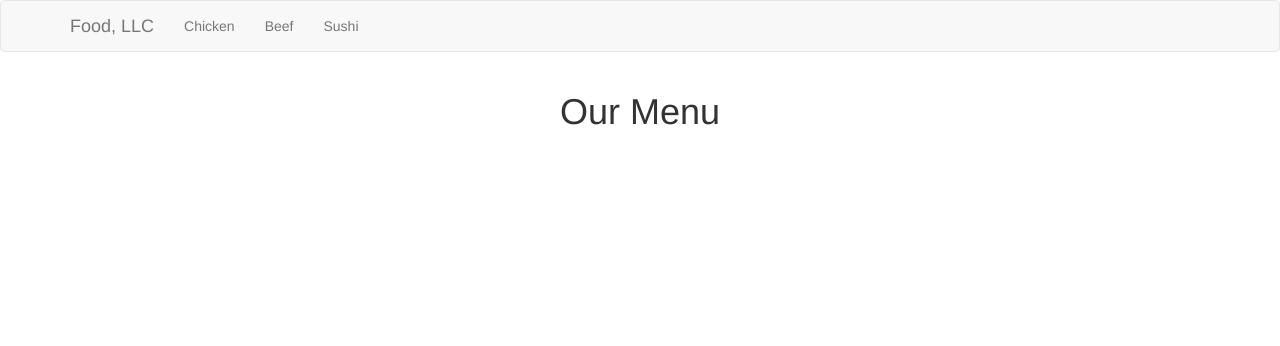
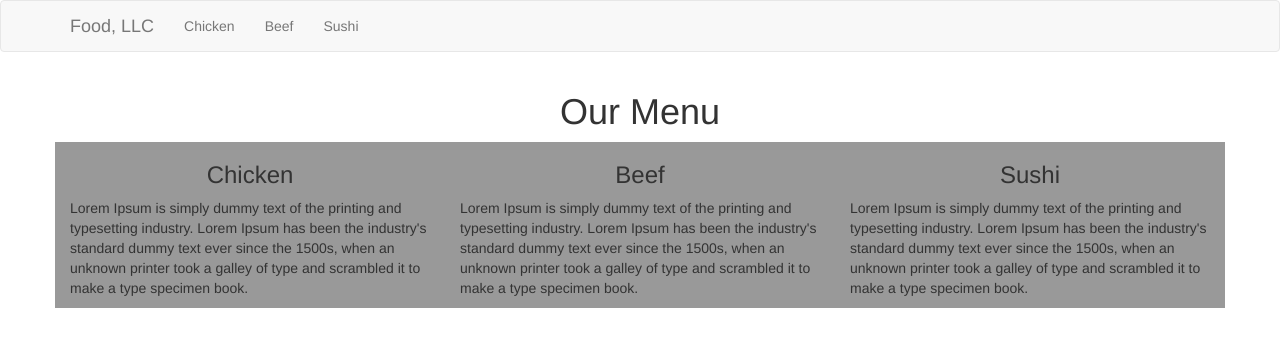
Before and after one commit to raruCg/coursera-webDev, a plain HTML site: page module3-solution/index.html in a window 1280 px wide. Drawn offline with nearby package versions, Linux system fonts and the light colour scheme; files that its build step writes are made by us from their sources.

Commit message:
module 3 final

```diff
--- /dev/null
+++ b/module3-solution/css/styles.css
@@ -0,0 +1,4 @@
+.box{
+    background-color: #999999;
+
+}
--- a/module3-solution/index.html
+++ b/module3-solution/index.html
@@ -1,12 +1,15 @@
 <!DOCTYPE html>
 <html lang="en">
   <head>
-    <meta charset="UTF-8">
-    <meta name="viewport" content="width=device-width, initial-scale=1.0">
+    <meta charset="UTF-8" />
+    <meta name="viewport" content="width=device-width, initial-scale=1.0" />
     <title>Module 3 Solution</title>
-    <link rel="stylesheet" href="css/styles.css">
+    <link rel="stylesheet" href="css/styles.css" />
     <!-- Add Bootstrap CSS -->
-    <link href="https://maxcdn.bootstrapcdn.com/bootstrap/3.3.7/css/bootstrap.min.css" rel="stylesheet">
+    <link
+      href="https://maxcdn.bootstrapcdn.com/bootstrap/3.3.7/css/bootstrap.min.css"
+      rel="stylesheet"
+    />
   </head>
   <body>
     <!-- Navbar -->
@@ -15,7 +18,12 @@
         <div class="navbar-header">
           <a class="navbar-brand" href="#">Food, LLC</a>
           <!-- Mobile Menu Button (Optional) -->
-                <button type="button" class="navbar-toggle" data-toggle="collapse" data-target="#mobile-menu">
+          <button
+            type="button"
+            class="navbar-toggle"
+            data-toggle="collapse"
+            data-target="#mobile-menu"
+          >
             <span class="icon-bar"></span>
             <span class="icon-bar"></span>
             <span class="icon-bar"></span>
@@ -39,7 +47,35 @@
 
     <!-- Main Section -->
     <section class="container">
-        <!-- Content goes here (add sections, content, and links as needed) -->
+      <div class="row">
+        <div class="col-md-4 col-sm-6 col-xs-12 box mb-4">
+          <h3 class="text-center">Chicken</h3>
+          <p>
+            Lorem Ipsum is simply dummy text of the printing and typesetting
+            industry. Lorem Ipsum has been the industry's standard dummy text
+            ever since the 1500s, when an unknown printer took a galley of type
+            and scrambled it to make a type specimen book.
+          </p>
+        </div>
+        <div class="col-md-4 col-sm-6 col-xs-12 box mb-4">
+          <h3 class="text-center">Beef</h3>
+          <p>
+            Lorem Ipsum is simply dummy text of the printing and typesetting
+            industry. Lorem Ipsum has been the industry's standard dummy text
+            ever since the 1500s, when an unknown printer took a galley of type
+            and scrambled it to make a type specimen book.
+          </p>
+        </div>
+        <div class="col-md-4 col-sm-12 col-xs-12 box">
+          <h3 class="text-center">Sushi</h3>
+          <p>
+            Lorem Ipsum is simply dummy text of the printing and typesetting
+            industry. Lorem Ipsum has been the industry's standard dummy text
+            ever since the 1500s, when an unknown printer took a galley of type
+            and scrambled it to make a type specimen book.
+          </p>
+        </div>
+      </div>
     </section>
 
     <!-- Optional: Additional Sections with Back to Top Links (Desktop/Tablet Only) -->
```
Lines whose indentation alone changed are shown as unchanged.
